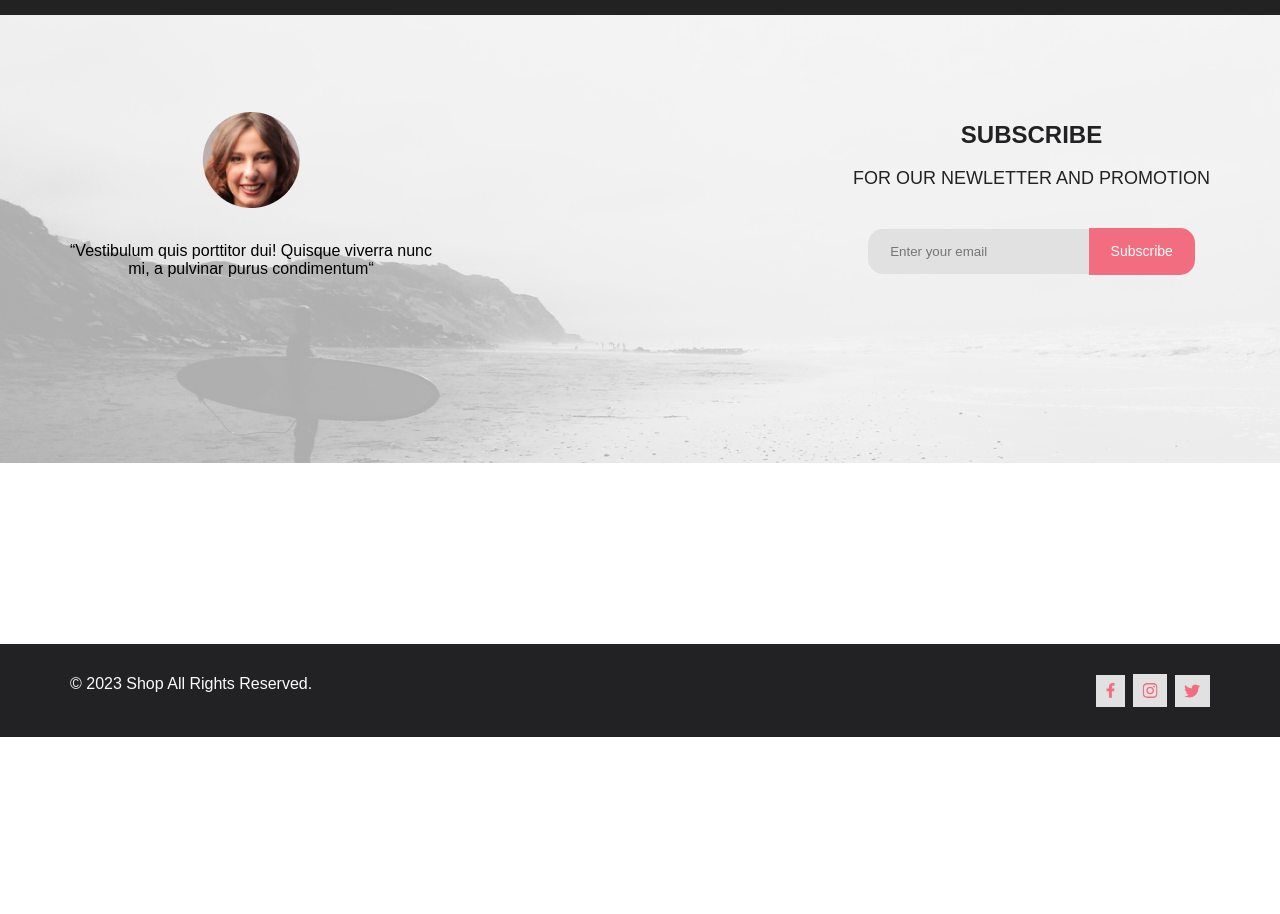
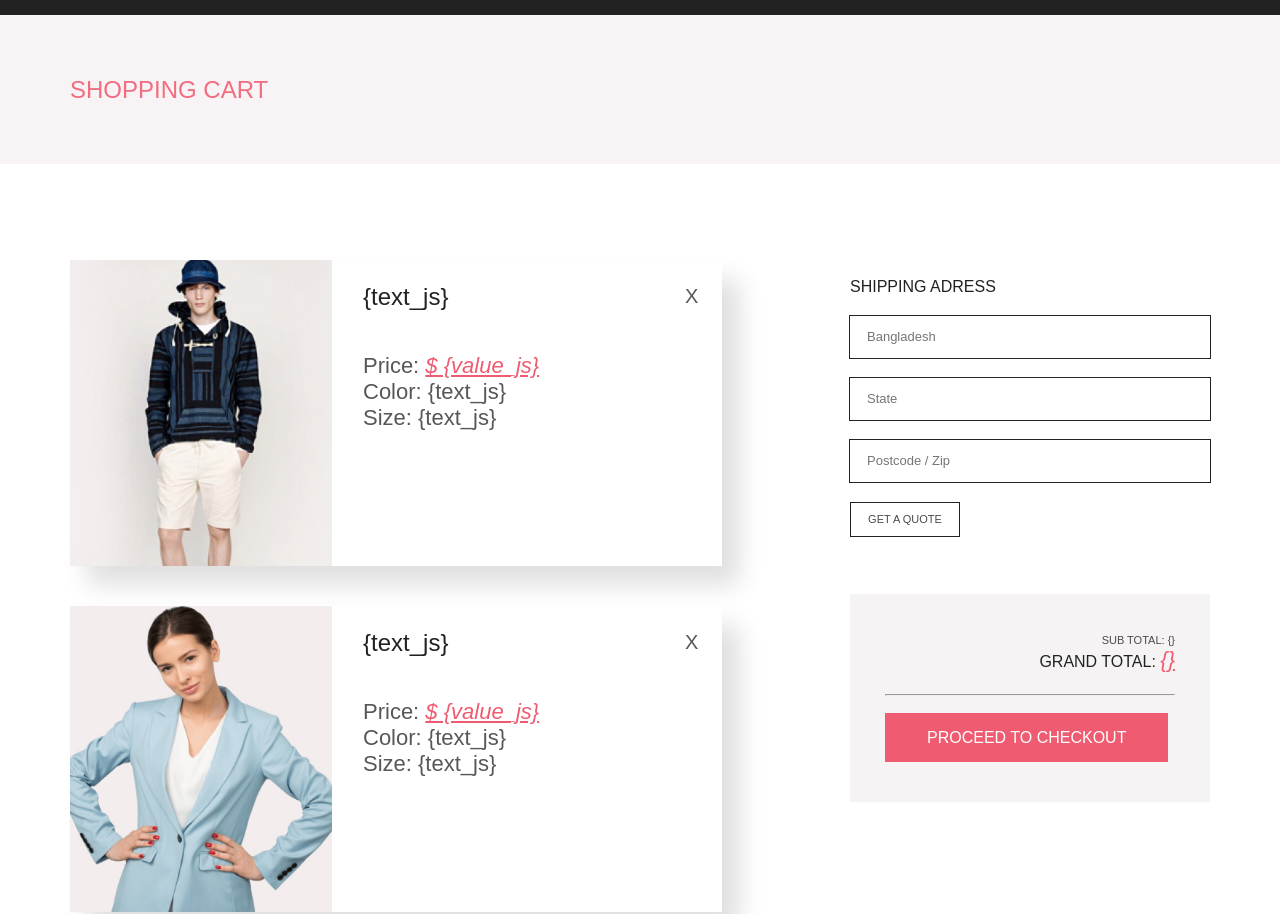
Before and after one commit to ernbul4vchik/Shop, a plain HTML site: page cart.html in a window 1280 px wide. Shown: the part 63-977 px from the top of the page. Before the commit the page ends 800 px from the top, so only its background shows below. Drawn offline with Linux system fonts and the light colour scheme.

Commit message:
updated index.html , cart.html , style.css files

```diff
--- a/cart.html
+++ b/cart.html
@@ -60,7 +60,70 @@
 			</nav>
 		</div>
 	</header>
+	<section class="cart-promo">
+		<div class="wrap">
+			<h2 class="cart-promo__title">SHOPPING CART</h2>
+		</div>
+	</section>
 	<main class="main">
+		<section class="cart">
+			<div class="wrap cart-wrap">
+				<div class="cart-card">
+					<div class="cart-block">
+						<div class="cart-avatar">
+							<img src="source/images/male_sweatshirt.jpg" alt="cart_avatar" class="cart-avatar__image">
+						</div>
+						<div class="cart-info">
+							<h3 class="cart-info__title">{text_js}</h3>
+							<div class="cart-info__box">
+								<p class="cart-info__text">Price: <span class="cart-info__text-pink">$ {value_js}</span></p>
+								<p class="cart-info__text">Color: {text_js}</p>
+								<p class="cart-info__text">Size: {text_js}</p>
+								<button class="cart-info__btn">X</button>
+							</div>
+						</div>
+					</div>
+					<div class="cart-block">
+						<div class="cart-avatar">
+							<img src="source/images/female_jacket.jpg" alt="cart_avatar" class="cart-avatar__image">
+						</div>
+						<div class="cart-info">
+							<h3 class="cart-info__title">{text_js}</h3>
+							<div class="cart-info__box">
+								<p class="cart-info__text">Price: <span class="cart-info__text-pink">$ {value_js}</span></p>
+								<p class="cart-info__text">Color: {text_js}</p>
+								<p class="cart-info__text">Size: {text_js}</p>
+								<button class="cart-info__btn">X</button>
+							</div>
+						</div>
+					</div>
+					<div class="cart-card__shop">
+						<button class="cart-card__shop-btn project-btn__style">CLEAR SHOPPING CART</button><button
+							class="cart-card__shop-btn project-btn__style">CONTINUE SHOPPING</button>
+					</div>
+				</div>
+				<div class="cart-payment">
+					<h3 class="cart-payment__title">SHIPPING ADRESS</h3>
+					<form action="#" class="cart-payment__form">
+						<input type="text" class="cart-payment__form-input silver__style" placeholder="Bangladesh">
+						<input type="text" class="cart-payment__form-input" placeholder="State">
+						<input type="text" class="cart-payment__form-input" placeholder="Postcode / Zip">
+						<a href="#" class="cart-payment__form-btn project-btn__style">GET A QUOTE</a>
+
+					</form>
+					<div class="cart-payment__box">
+						<div class="cart-payment__box-sum">
+							<p class="cart-payment__box-sub">SUB TOTAL: {}</p>
+							<p class="cart-payment__box-grand">GRAND TOTAL: <span class="cart-info__text-pink">{}</span></p>
+						</div>
+						<hr>
+						<div class="cart-payment__box-checkout">
+							<button class="cart-payment__box-btn">PROCEED TO CHECKOUT</button>
+						</div>
+					</div>
+				</div>
+			</div>
+		</section>
 		<section class="feedback">
 			<div class="wrap">
 				<div class="feedback-box">
--- a/css/style.css
+++ b/css/style.css
@@ -19,6 +19,12 @@ body {
 }
 .main {
 	flex-grow: 1;
+}
+.project-btn__style:hover {
+	color: #E1E1E1;
+	background: #EF5B70;
+	border: none;
+	outline: none;
 }
 .header {
 	background: #222222;
@@ -203,11 +209,11 @@ body {
 .product-button {
 	font-size: 16px;
 	line-height: 19px;
-	color: #F26376;
+	color: #222222;
 	text-decoration: none;
 	display: block;
 	padding: 15px 40px;
-	border: 1px #F26376 solid;
+	outline: 1px #222222 solid;
 }
 
 .feedback {
@@ -320,3 +326,179 @@ body {
 .footer-svg {
 	fill: #F16D7F;
 }
+
+
+.cart-promo {
+	background: #F8F3F4;
+}
+.cart-promo__title {
+	font-weight: 400;
+	font-size: 24px;
+	line-height: 29px;
+	color: #F16D7F;
+	padding: 60px 0px 60px 0px;
+}
+.cart-wrap {
+	display: flex;
+	justify-content: space-between;
+}
+.cart-card {
+	margin-top: 96px;
+	margin-bottom: 128px;
+	display: flex;
+	flex-direction: column;
+	gap: 40px;
+}
+
+.cart-block {
+	display: flex;
+	box-shadow: 17px 19px 24px rgba(0, 0, 0, 0.13);
+	width: 652px;
+	height: 306px;
+}
+
+.cart-avatar__image {
+	width: 262px;
+	height: 306px;
+}
+.cart-info {
+	padding: 22px 31px;
+}
+.cart-info__box {
+	position: relative;
+}
+.cart-info__title {
+	font-weight: 400;
+	font-size: 24px;
+	line-height: 29px;
+	color: #222222;
+	margin-bottom: 42px;
+	width: 262px;
+}
+.cart-info__text {
+	font-weight: 400;
+	font-size: 22px;
+	line-height: 26px;
+	color: #575757;
+}
+.cart-info__text-pink {
+	font-style: italic;
+	font-weight: 400;
+	font-size: 22px;
+	line-height: 26px;
+	color: #EF5B70;
+	text-decoration: underline;
+}
+
+.cart-info__btn {
+	background: none;
+	border: none;
+	outline: none;
+	color: #575757;
+	font-size: 20px;
+	font-weight: 500;
+	position: absolute;
+	top: -68px;
+	left: 322px;
+	cursor: pointer;
+}
+.cart-card__shop {
+	margin-top: 72px;
+	width: 652px;
+	display: flex;
+	justify-content: space-between;
+}
+
+.cart-card__shop-btn {
+	padding: 17px 39px;
+	font-weight: 300;
+	font-size: 14px;
+	line-height: 17px;
+	color: #000000;
+	background: none;
+	outline: 1px solid black;
+	cursor: pointer;
+	border: none;
+}
+.cart-payment {
+	margin-top: 113px;
+}
+.cart-payment__title {
+	font-weight: 300;
+	font-size: 16px;
+	line-height: 19px;
+	color: #222222;
+}
+.cart-payment__form {
+	margin-top: 20px;
+	display: flex;
+	flex-direction: column;
+	gap: 20px;
+}
+
+.cart-payment__form-input {
+	width: 360px;
+	background: none;
+	font-weight: 300;
+	font-size: 13px;
+	line-height: 16px;
+	color: #222222;
+	outline: 1px solid #222222;
+	padding: 13px 17px;
+	border: none;
+}
+.cart-payment__form-input:focus {
+	outline: 1px solid #EF5B70;
+	border: none;
+	color: #9F9F9F;
+}
+.cart-payment__form-btn {
+	width: 110px;
+	text-align: center;
+	padding: 10px 15px;
+	font-weight: 300;
+	font-size: 11px;
+	line-height: 13px;
+	color: #4A4A4A;
+	border: 1px solid #222222;
+
+	text-decoration: none;
+}
+
+.cart-payment__box {
+	padding: 40px 35px;
+	margin-top: 57px;
+	background: #F5F3F3;
+}
+.cart-payment__box-sub {
+	font-weight: 400;
+	font-size: 11px;
+	line-height: 13px;
+	color: #4A4A4A;
+}
+.cart-payment__box-sum {
+	margin-bottom: 21px;
+	text-align: right;
+}
+.cart-payment__box-checkout {
+	margin-top: 17px;
+}
+.cart-payment__box-grand {
+	font-weight: 300;
+	font-size: 16px;
+	line-height: 19px;
+	color: #222222;
+	margin-bottom: 21px;
+}
+
+.cart-payment__box-btn {
+	font-weight: 300;
+	font-size: 16px;
+	line-height: 19px;
+	color: #FFFFFF;
+	background: #EF5B70;
+	border: none;
+	outline: none;
+	padding: 15px 42px;
+	cursor: pointer;
+}
```
Also changed, not shown: index.html (+1 -1 lines).
